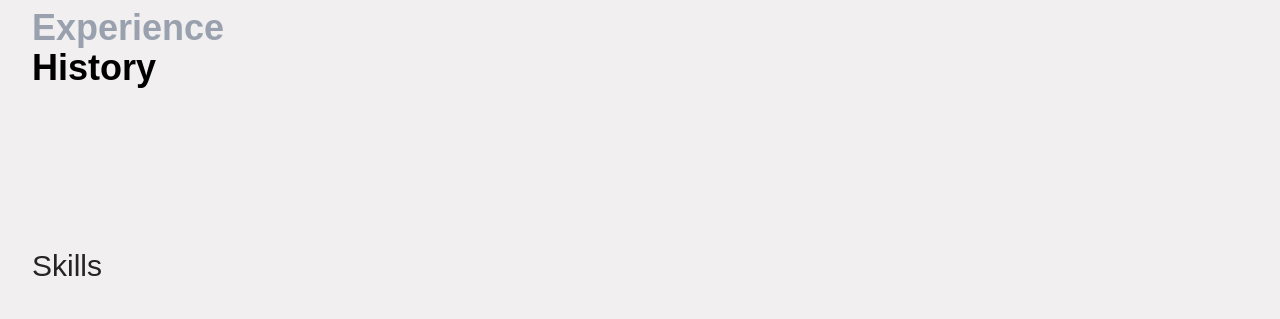
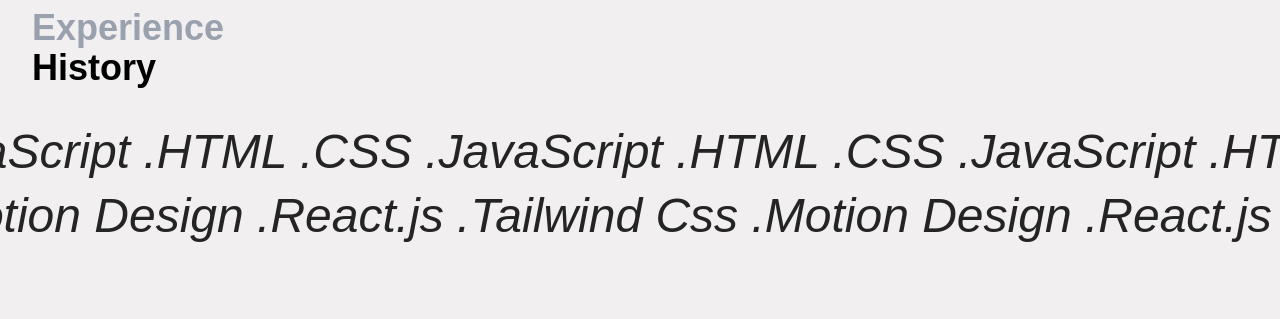
Before and after one commit to Walker-Gideon/walker.dev, a React (Vite) app: page / in a window 1280 px wide. Shown: the part 1720-2039 px from the top of the page. Built offline with nearby package versions, Linux system fonts and the light colour scheme; a web font is replaced by a local one.

Commit message:
I have found my way around the skill section but I'm not sure that is my final touch

```diff
--- a/src/App.jsx
+++ b/src/App.jsx
@@ -13,7 +13,7 @@ function App() {
       {/* <PageLoader /> */}
       <Header />
 
-      <div className="px-8">
+      <div>
         <Hero />
         <About />
         <Experience />
--- a/src/components/About.jsx
+++ b/src/components/About.jsx
@@ -20,7 +20,7 @@ function About() {
   }
 
   return (
-    <div className="mt-40 mb-6 h-[86vh] grid grid-cols-3 gap-20">
+    <div className="mt-40 mb-6 h-[86vh] grid grid-cols-3 gap-20 px-8">
       {/* make this div to scroll */}
       <div className="col-span-2 pr-8 h-auto overflow-auto">
         <h1 className="text-3xl font-medium mb-10">About me</h1>
--- a/src/components/Contact.jsx
+++ b/src/components/Contact.jsx
@@ -4,7 +4,7 @@ import SocialLink from "./SocialLink";
 
 function Contact() {
   return (
-    <div className="pt-40 h-screen">
+    <div className="pt-40 h-screen px-8">
       <div className="mb-10">
         <h1 className="text-4xl font-bold text-gray-400">Contact me,</h1>
         <h1 className="text-4xl font-bold text-black">
--- a/src/components/Experience.jsx
+++ b/src/components/Experience.jsx
@@ -3,7 +3,7 @@ import { motion } from "motion/react";
 
 function Experienc() {
   return (
-    <div className="mt-40 mb-6">
+    <div className="mt-40 mb-6 px-8">
       <div className="mb-10">
         <h1 className="text-4xl font-bold text-gray-400">Experience</h1>
         <h1 className="text-4xl font-bold text-black">History</h1>
--- a/src/components/Projects.jsx
+++ b/src/components/Projects.jsx
@@ -2,7 +2,7 @@ import ProjectCard from "./ProjectCard";
 
 function Projects() {
   return (
-    <div className="pt-50 mb-6">
+    <div className="pt-15 mb-6 px-8">
       <div className="mb-10">
         <h1 className="text-4xl font-bold text-gray-400">Selected</h1>
         <h1 className="text-4xl font-bold text-black">works</h1>
--- a/src/components/Skills.jsx
+++ b/src/components/Skills.jsx
@@ -1,9 +1,79 @@
-import { motion } from "motion/react";
+import { useRef } from "react";
+import {
+  motion,
+  useScroll,
+  useSpring,
+  useTransform,
+  useMotionValue,
+  useVelocity,
+  useAnimationFrame,
+} from "framer-motion";
+
+function ParallaxText({ children, baseVelocity = 100 }) {
+  const baseX = useMotionValue(0);
+  const { scrollY } = useScroll();
+  const scrollVelocity = useVelocity(scrollY);
+  const smoothVelocity = useSpring(scrollVelocity, {
+    damping: 50,
+    stiffness: 400,
+  });
+  const velocityFactor = useTransform(smoothVelocity, [0, 1000], [0, 5], {
+    clamp: false,
+  });
+
+  // Custom wrap function to handle text wrapping
+  const wrap = (min, max, v) => {
+    const rangeSize = max - min;
+    return ((((v - min) % rangeSize) + rangeSize) % rangeSize) + min;
+  };
+
+  const x = useTransform(baseX, (v) => `${wrap(-20, -45, v)}%`);
+
+  const directionFactor = useRef(1);
+  useAnimationFrame((t, delta) => {
+    let moveBy = directionFactor.current * baseVelocity * (delta / 1000);
+
+    if (velocityFactor.get() < 0) {
+      directionFactor.current = -1;
+    } else if (velocityFactor.get() > 0) {
+      directionFactor.current = 1;
+    }
+
+    moveBy += directionFactor.current * moveBy * velocityFactor.get();
+
+    baseX.set(baseX.get() + moveBy);
+  });
+
+  return (
+    <div className="overflow-hidden">
+      <motion.div
+        className="w-full h-16 text-5xl font-medium whitespace-nowrap dcoration"
+        style={{ x }}
+      >
+        <span>{children} </span>
+        <span>{children} </span>
+        <span>{children} </span>
+        <span>{children} </span>
+        <span>{children} </span>
+        <span>{children} </span>
+        <span>{children} </span>
+        <span>{children} </span>
+        <span>{children} </span>
+        <span>{children} </span>
+      </motion.div>
+    </div>
+  );
+}
 
 function Skills() {
   return (
-    <motion.div className="mt-40 mb-6">
-      <h1 className="text-3xl font-medium mb-10">Skills</h1>
+    <motion.div className="mt-10">
+      <section>
+        <ParallaxText baseVelocity={-4}>.HTML .CSS .JavaScript</ParallaxText>
+        <ParallaxText baseVelocity={4}>
+          .React.js .Tailwind Css .Motion Design
+        </ParallaxText>
+      </section>
     </motion.div>
   );
 }
--- a/src/index.css
+++ b/src/index.css
@@ -9,9 +9,13 @@
   background-color: #f1efef;
   /* color: rgba(255, 255, 255, 0.87); */
   /* background-color: #242424; */
-
+  /*
   font-synthesis: none;
   text-rendering: optimizeLegibility;
   -webkit-font-smoothing: antialiased;
-  -moz-osx-font-smoothing: grayscale;
+  -moz-osx-font-smoothing: grayscale; */
 }
+
+.dcoration {
+  font-style: italic;
+}
```
